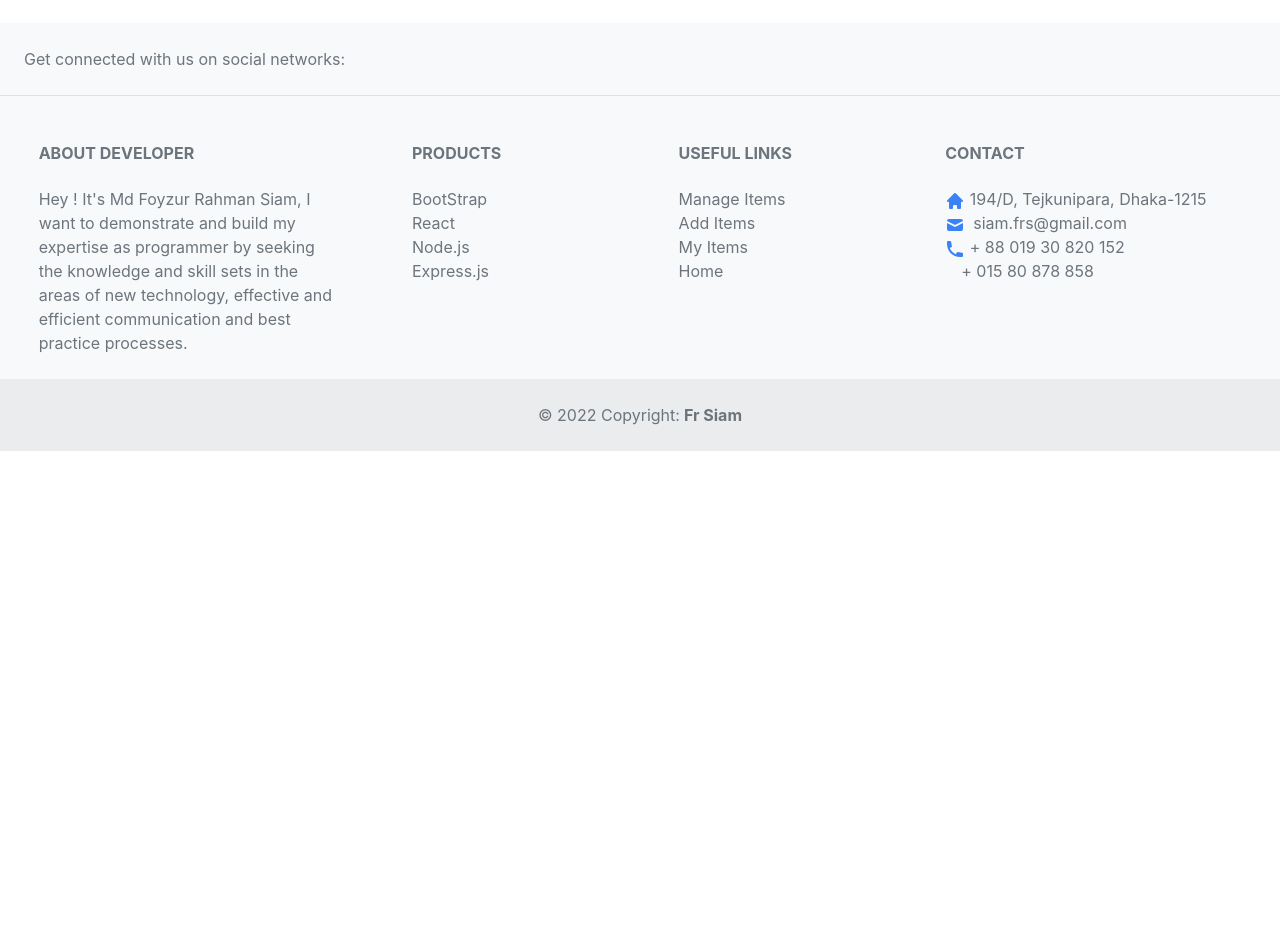
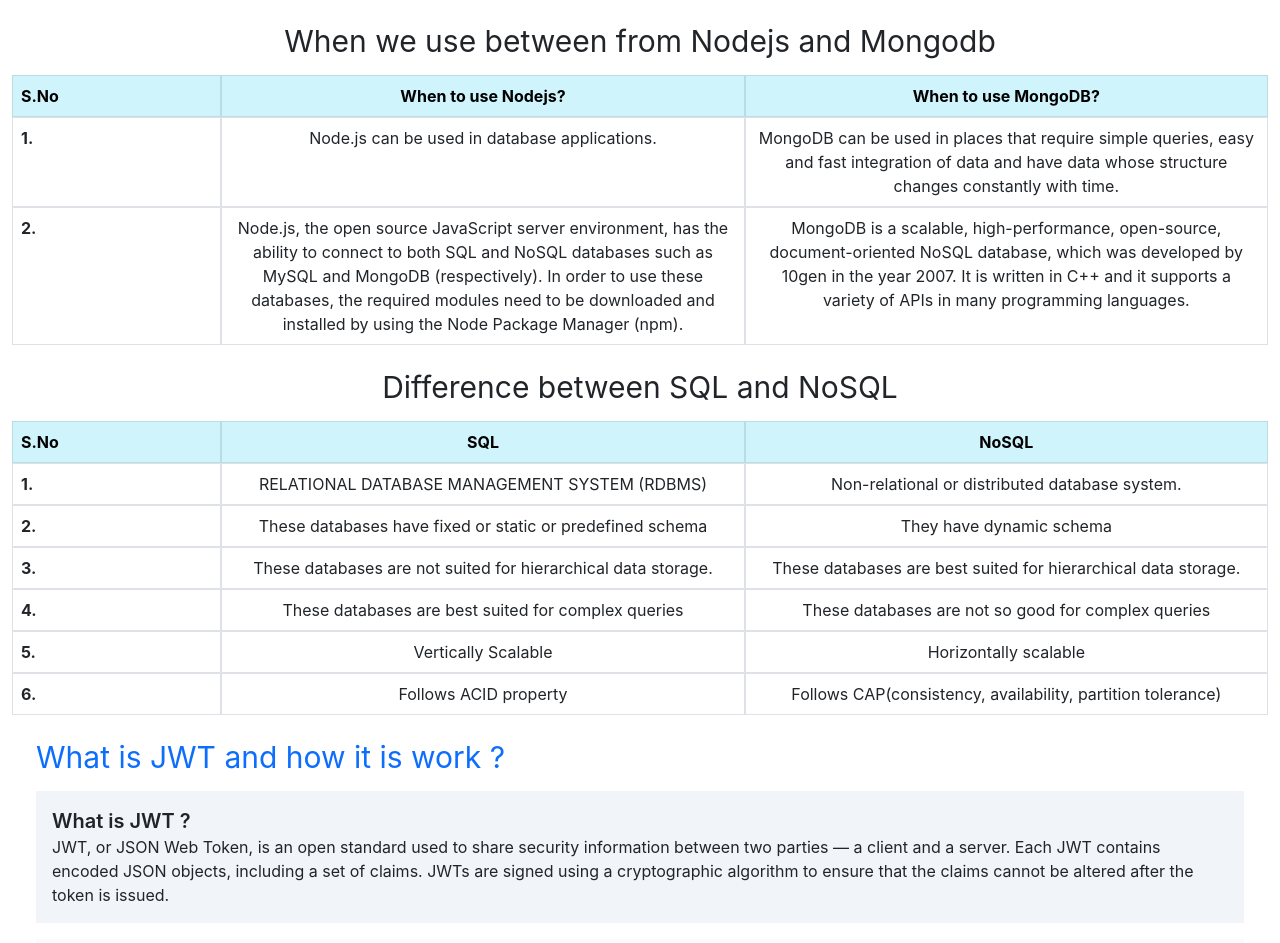
Before and after one commit to frsiam/fruithouse-mangement-client-side, a React (Create React App) app: page /blogs in a window 1280 px wide. Shown: the part 549-1492 px from the top of the page. Before the commit the page ends 1000 px from the top, so only its background shows below. Built offline with nearby package versions, Linux system fonts and the light colour scheme; no server answers.

Commit message:
answare the question of that when we use nodejs and mondodb, difference between sql vs nosql, what is jwt and how it is work into my blogs route

```diff
--- a/src/pages/Banner/Banner.js
+++ b/src/pages/Banner/Banner.js
@@ -19,8 +19,8 @@
                 <div className="carousel-item" data-bs-interval="2000">
                     <img src="https://i.ibb.co/HtkNJpX/banner-two.jpg" className="d-block w-100 banner-img" alt="..." />
                     <div className="carousel-caption d-none d-md-block text-white">
-                        <h5>Automated warehouse</h5>
-                        <p>Quran tutor offers an online Quran Tajweed course for both men and women.</p>
+                        <h5 className='text-3xl'>Automated warehouse</h5>
+                        <p>We have automated machine for load and unload product</p>
                     </div>
                 </div>
             </div>
--- a/src/pages/Blogs/Blogs.js
+++ b/src/pages/Blogs/Blogs.js
@@ -71,9 +71,132 @@
                     </tbody>
                 </table>
             </div>
-            <div></div>
-            <div></div>
-            <div></div>
+            {/* difference between node vs mongodb */}
+            <div className='my-4'>
+                <h2 className='text-3xl text-center my-3'>When we use between from Nodejs and Mongodb</h2>
+                <table className="table table-bordered">
+                    <thead className='table-info'>
+                        <tr className='row'>
+                            <th className='col-2'>S.No</th>
+                            <th className='col-5 text-center'>When to use Nodejs?</th>
+                            <th className='col-5 text-center'>When to use MongoDB?</th>
+                        </tr>
+                    </thead>
+                    <tbody>
+                        <tr className='row'>
+                            <th className="col-2">1.</th>
+                            <td className="col-5 text-center">
+                                Node.js can be used in database applications.
+                            </td>
+                            <td className="col-5 text-center">
+                                MongoDB can be used in places that require simple queries, easy and fast integration of data and have data whose structure changes constantly with time.
+                            </td>
+                        </tr>
+                        <tr className='row'>
+                            <th className="col-2">2.</th>
+                            <td className="col-5 text-center">
+                                Node.js, the open source JavaScript server environment, has the ability to connect to both SQL and NoSQL databases such as MySQL and MongoDB (respectively). In order to use these databases, the required modules need to be downloaded and installed by using the Node Package Manager (npm).
+                            </td>
+                            <td className="col-5 text-center">
+                                MongoDB is a scalable, high-performance, open-source, document-oriented NoSQL database, which was developed by 10gen in the year 2007. It is written in C++ and it supports a variety of APIs in many programming languages.
+                            </td>
+                        </tr>
+                    </tbody>
+                </table>
+            </div>
+            {/* difference between sql vs nosql */}
+            <div className='my-4'>
+                <h2 className='text-3xl text-center my-3'>Difference between SQL and NoSQL</h2>
+                <table className="table table-bordered">
+                    <thead className='table-info'>
+                        <tr className='row'>
+                            <th className='col-2'>S.No</th>
+                            <th className='col-5 text-center'>SQL</th>
+                            <th className='col-5 text-center'>NoSQL</th>
+                        </tr>
+                    </thead>
+                    <tbody>
+                        <tr className='row'>
+                            <th className="col-2">1.</th>
+                            <td className="col-5 text-center">
+                                RELATIONAL DATABASE MANAGEMENT SYSTEM (RDBMS)
+                            </td>
+                            <td className="col-5 text-center">
+                                Non-relational or distributed database system.
+                            </td>
+                        </tr>
+                        <tr className='row'>
+                            <th className="col-2">2.</th>
+                            <td className="col-5 text-center">
+                                These databases have fixed or static or predefined schema
+                            </td>
+                            <td className="col-5 text-center">
+                                They have dynamic schema
+                            </td>
+                        </tr>
+                        <tr className='row'>
+                            <th className="col-2">3.</th>
+                            <td className="col-5 text-center">
+                                These databases are not suited for hierarchical data storage.
+                            </td>
+                            <td className="col-5 text-center">
+                                These databases are best suited for hierarchical data storage.
+                            </td>
+                        </tr>
+                        <tr className='row'>
+                            <th className="col-2">4.</th>
+                            <td className="col-5 text-center">
+                                These databases are best suited for complex queries
+                            </td>
+                            <td className="col-5 text-center">
+                                These databases are not so good for complex queries
+                            </td>
+                        </tr>
+                        <tr className='row'>
+                            <th className="col-2">5.</th>
+                            <td className="col-5 text-center">
+                                Vertically Scalable
+                            </td>
+                            <td className="col-5 text-center">
+                                Horizontally scalable
+                            </td>
+                        </tr>
+                        <tr className='row'>
+                            <th className="col-2">6.</th>
+                            <td className="col-5 text-center">
+                                Follows ACID property
+                            </td>
+                            <td className="col-5 text-center">
+                                Follows CAP(consistency, availability, partition tolerance)
+                            </td>
+                        </tr>
+                    </tbody>
+                </table>
+            </div>
+            {/* difference between  */}
+            <div className='container my-4'>
+                <h1 className='text-3xl text-primary my-3'>What is JWT and how it is work ?</h1>
+                <div className='bg-slate-100 p-3 mb-3'>
+                    <h1 className='text-xl font-semibold'>What is JWT ?</h1>
+                    <p>JWT, or JSON Web Token, is an open standard used to share security information between two parties — a client and a server. Each JWT contains encoded JSON objects, including a set of claims. JWTs are signed using a cryptographic algorithm to ensure that the claims cannot be altered after the token is issued.</p>
+                </div>
+                <div className='bg-slate-50 p-3'>
+                    <h1 className='text-xl font-semibold my-3'>How JWT is works ?</h1>
+                    <p>JWTs differ from other web tokens in that they contain a set of claims. Claims are used to transmit information between two parties. What these claims are depends on the use case at hand. For example, a claim may assert who issued the token, how long it is valid for, or what permissions the client has been granted.
+
+                        A JWT is a string made up of three parts, separated by dots (.), and serialized using base64. In the most common serialization format, compact serialization, the JWT looks something like this: xxxxx.yyyyy.zzzzz.</p>
+                    <p>Once decoded, you will get two JSON strings:
+
+                        The header and the payload.
+                        The signature.
+                        The JOSE (JSON Object Signing and Encryption) header contains the type of token — JWT in this case — and the signing algorithm.
+
+                        The payload contains the claims. This is displayed as a JSON string, usually containing no more than a dozen fields to keep the JWT compact. This information is typically used by the server to verify that the user has permission to perform the action they are requesting.</p>
+                    <p>There are no mandatory claims for a JWT, but overlaying standards may make claims mandatory. For example, when using JWT as bearer access token under OAuth2.0, iss, sub, aud, and exp must be present. some are more common than others.
+
+                        The signature ensures that the token hasn’t been altered. The party that creates the JWT signs the header and payload with a secret that is known to both the issuer and receiver, or with a private key known only to the sender. When the token is used, the receiving party verifies that the header and payload match the signature. </p>
+                </div>
+            </div>
         </div>
     );
 };
--- a/src/pages/HeroArea/HeroArea.js
+++ b/src/pages/HeroArea/HeroArea.js
@@ -1,6 +1,8 @@
 import React from 'react';
+import { useNavigate } from 'react-router-dom';
 
 const HeroArea = () => {
+    const navigate = useNavigate();
     return (
         <div className='row mx-auto py-3'>
             <div className="col-12 col-md-7 order-2 order-md-1">
@@ -16,7 +18,7 @@
                     </h1>
                     <p className='text-justify mr-12 py-4 indent-10 leading-6'>Our warehouse is located at an area that is well-connected and easily accessible.Warehouse receiving operations are a critical part in maintaining the integrity of inventory systems and ensuring the availability of products for customers.</p>
                     <div className='text-right mr-12 mb-4'>
-                        <button className="btn ring-2 right-0 mr-10 my-2">Rent Now</button>
+                        <button onClick={() => navigate('/additem')} className="btn ring-2 right-0 mr-10 my-2 ring-rose-400">Rent Now</button>
                         <button className="btn ring-2 right-0 my-2">Learn More</button>
                     </div>
                 </div>
--- a/src/pages/Inventory/Inventory.js
+++ b/src/pages/Inventory/Inventory.js
@@ -81,7 +81,7 @@
                             <span className='text-slate-500 font-semibold'>Available stock :
                             </span>
                             {
-                                item?.quantity > 0 ? <span className='ml-3 text-xl text-teal-800'>{item?.quantity}</span> : <span className='ml-3 text-danger text-3xl'>{'Out of stock'}</span>
+                                item?.quantity > 0 ? <span className='ml-3 text-xl text-teal-800'>{item?.quantity}</span> : <span className='ml-3 text-danger text-2xl'>{'Out of stock'}</span>
                             }
                         </p>
                         <h1 className='font-semibold my-1'>
```
Also changed, not shown: src/pages/Shared/Header/Header.js (+3 -6 lines).
